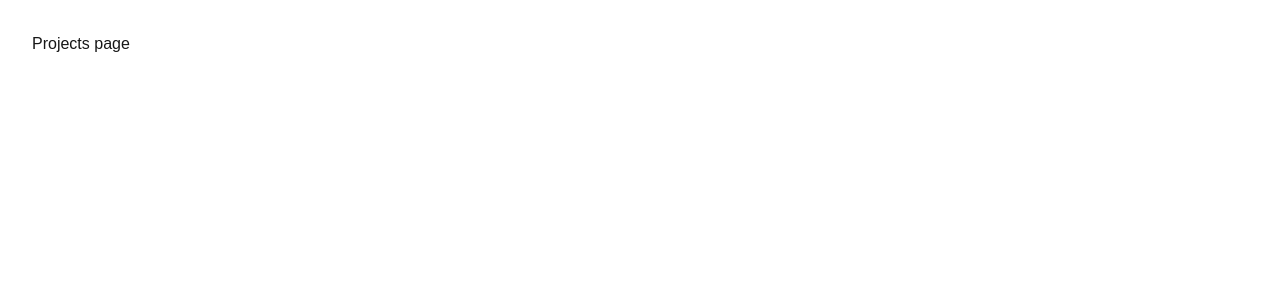
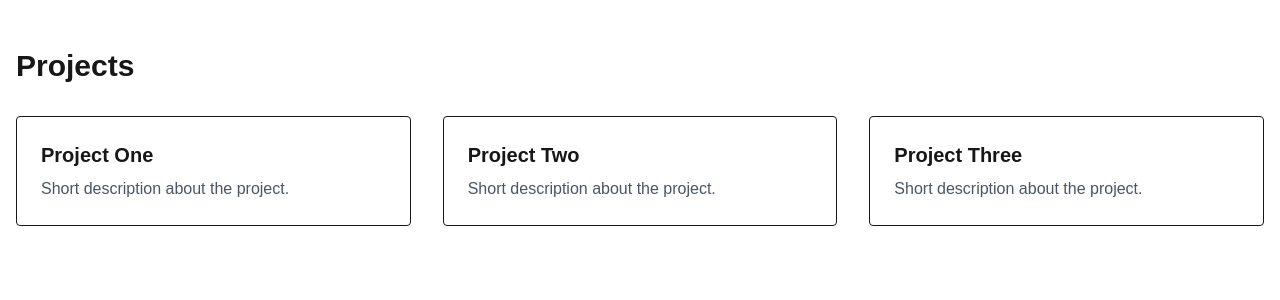
Before and after one commit to ErdagEge/website-aegean, a Next.js app: page /projects in a window 1280 px wide. Shown: the top 300 px of the page. Built offline with nearby package versions, Linux system fonts and the light colour scheme.

Commit message:
feat: add projects page with card layout

```diff
--- a/src/app/projects/page.tsx
+++ b/src/app/projects/page.tsx
@@ -1,3 +1,47 @@
+type Project = {
+  title: string;
+  description: string;
+  link: string;
+};
+
+const projects: Project[] = [
+  {
+    title: "Project One",
+    description: "Short description about the project.",
+    link: "https://example.com/project-one",
+  },
+  {
+    title: "Project Two",
+    description: "Short description about the project.",
+    link: "https://example.com/project-two",
+  },
+  {
+    title: "Project Three",
+    description: "Short description about the project.",
+    link: "https://example.com/project-three",
+  },
+];
+
 export default function Projects() {
-  return <div className="p-8">Projects page</div>;
+  return (
+    <div className="container mx-auto px-4 py-12">
+      <h1 className="text-3xl font-bold mb-8">Projects</h1>
+      <div className="grid gap-8 sm:grid-cols-2 md:grid-cols-3">
+        {projects.map((project) => (
+          <a
+            key={project.title}
+            href={project.link}
+            target="_blank"
+            rel="noopener noreferrer"
+            className="block border rounded p-6 bg-white dark:bg-gray-800 transition hover:shadow-lg hover:-translate-y-1"
+          >
+            <h2 className="font-semibold text-xl mb-2">{project.title}</h2>
+            <p className="text-gray-600 dark:text-gray-300">
+              {project.description}
+            </p>
+          </a>
+        ))}
+      </div>
+    </div>
+  );
 }
```
